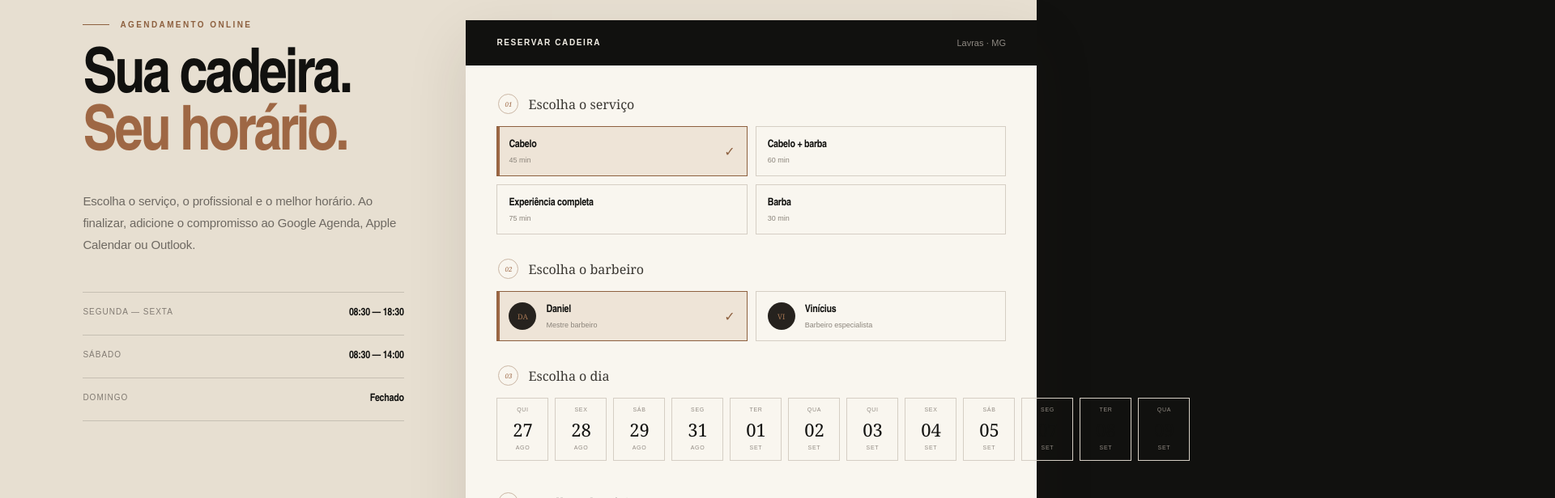
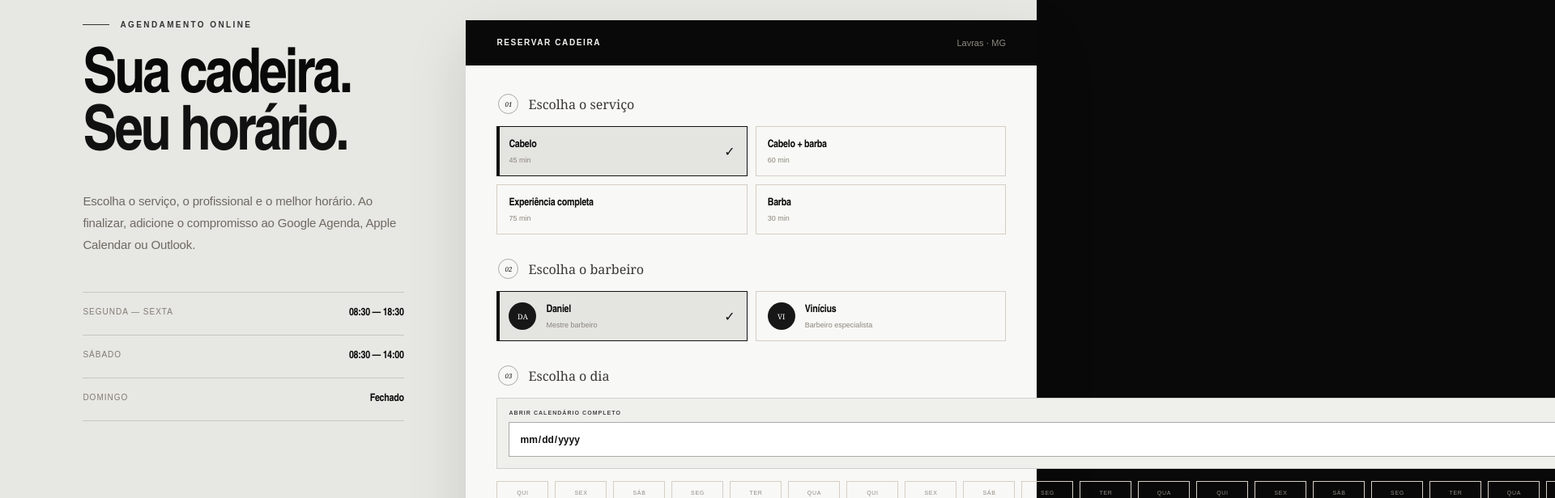
Before and after one commit to duduwwl/daniels-barber-lavras, a Next.js app: page /agendar in a window 1280 px wide. Shown: the part 1900-2516 px from the top of the page at 81% size, 1920 px wide, since content can reach past the window. Built offline with nearby package versions, Linux system fonts and the light colour scheme.

Commit message:
Refina identidade monocromatica e calendario

```diff
--- a/app/components/BookingExperience.tsx
+++ b/app/components/BookingExperience.tsx
@@ -39,6 +39,7 @@ export default function BookingExperience() {
   const [phone, setPhone] = useState('');
   const [confirmed, setConfirmed] = useState(false);
   const [formError, setFormError] = useState('');
+  const [dateError, setDateError] = useState('');
 
   const selectedService = services.find((service) => service.id === serviceId)!;
   const selectedBarber = barbers.find((barber) => barber.id === barberId)!;
@@ -57,7 +58,7 @@ export default function BookingExperience() {
     const result: Date[] = [];
     const cursor = new Date();
     cursor.setHours(12, 0, 0, 0);
-    while (result.length < 12) {
+    while (result.length < 60) {
       if (cursor.getDay() !== 0) result.push(new Date(cursor));
       cursor.setDate(cursor.getDate() + 1);
     }
@@ -93,6 +94,16 @@ export default function BookingExperience() {
   function chooseBarber(id: string) {
     setBarberId(id);
     document.querySelector('#reservar')?.scrollIntoView({ behavior: 'smooth' });
+  }
+
+  function chooseDate(value: string) {
+    if (!value) return;
+    if (parseLocalDate(value).getDay() === 0) {
+      setDateError('A barbearia não abre aos domingos. Escolha outra data.');
+      return;
+    }
+    setDateError('');
+    setDate(value);
   }
 
   function confirmBooking(event: FormEvent) {
@@ -196,10 +207,17 @@ export default function BookingExperience() {
               </fieldset>
               <fieldset>
                 <legend><b>03</b> Escolha o dia</legend>
+                <div className="date-picker-row">
+                  <label>
+                    <span>ABRIR CALENDÁRIO COMPLETO</span>
+                    <input type="date" min={toIsoDate(new Date())} value={date} onChange={(event) => chooseDate(event.target.value)} aria-label="Escolher qualquer data futura" />
+                  </label>
+                  <p>{dateError || 'Disponível de segunda a sábado. Use o calendário ou role as sugestões abaixo.'}</p>
+                </div>
                 <div className="date-strip">
                   {nextDates.map((item) => {
                     const iso = toIsoDate(item);
-                    return <button type="button" key={iso} className={date === iso ? 'active' : ''} onClick={() => setDate(iso)}><small>{weekDays[item.getDay()]}</small><strong>{String(item.getDate()).padStart(2, '0')}</strong><span>{monthNames[item.getMonth()]}</span></button>;
+                    return <button type="button" key={iso} className={date === iso ? 'active' : ''} onClick={() => chooseDate(iso)}><small>{weekDays[item.getDay()]}</small><strong>{String(item.getDate()).padStart(2, '0')}</strong><span>{monthNames[item.getMonth()]}</span></button>;
                   })}
                 </div>
               </fieldset>
--- a/app/globals.css
+++ b/app/globals.css
@@ -1,11 +1,11 @@
 :root {
-  --ink:#11110f;
-  --ink-soft:#181714;
-  --paper:#f3efe6;
-  --paper-deep:#e7dfd1;
-  --copper:#b98256;
-  --copper-light:#d5a276;
-  --muted:#969087;
+  --ink:#090909;
+  --ink-soft:#171717;
+  --paper:#f4f4f1;
+  --paper-deep:#e7e7e3;
+  --copper:#ffffff;
+  --copper-light:#dedede;
+  --muted:#909090;
   --line-dark:rgba(17,17,15,.15);
   --line-light:rgba(243,239,230,.16);
 }
@@ -538,3 +538,128 @@ h1 em, h2 em, h3 em {
   .booking-page-hero { min-height:680px; padding-left:22px; padding-right:22px; }
   .booking-page-team { padding-top:80px; }
 }
+
+/* Monochrome identity */
+body { background:#090909; }
+.navbar,
+.navbar.is-scrolled { background:rgba(8,8,8,.97); }
+.navbar .brand-mark { color:#fff; border-color:#fff; }
+.navbar .brand:hover .brand-mark { color:#090909; background:#fff; }
+.navbar .main-nav a:hover small,
+.navbar .nav-cta small,
+.eyebrow,
+.button-link span,
+.scroll-cue i,
+.manifesto-points b,
+.barber-info small,
+.choose-label i,
+.booking-summary small,
+.booking-hero-aside a span,
+.booking-route span { color:#fff; }
+.eyebrow span,
+.scroll-cue i { background:#fff; }
+.eyebrow.dark { color:#333; }
+.eyebrow.dark span { background:#333; }
+.hero {
+  background:radial-gradient(circle at 75% 38%,#3a3a3a 0,transparent 28%),linear-gradient(120deg,#171717 0%,#080808 61%,#202020 100%);
+}
+.hero h1 em,
+.manifesto h2 em,
+.team-section h2 em,
+.booking-page-hero h1 em { color:#fff; }
+.section-heading h2 em,
+.booking-intro h2 em,
+.contact-copy h2 em { color:#111; }
+.arch { background:linear-gradient(120deg,rgba(70,70,70,.3),rgba(8,8,8,.85)); }
+.arch:before { border-color:rgba(255,255,255,.18); }
+.arch-light { background:radial-gradient(ellipse,rgba(255,255,255,.18),transparent 67%); }
+.headrest { background:linear-gradient(110deg,#111,#555 45%,#181818 75%); border-color:#777; }
+.seat { background:linear-gradient(105deg,#181818,#5c5c5c 48%,#181818); border-color:#777; }
+.base { background:linear-gradient(90deg,#444,#d0d0d0,#444); }
+.marquee { color:#090909; background:#fff; }
+.service-row:hover { background:#e7e7e3; }
+.service-row:hover .service-main strong { color:#090909; }
+.service-row:hover .service-arrow { color:#fff; background:#090909; }
+.manifesto { background:#111; }
+.manifesto-art { background:radial-gradient(circle,#454545 0,#222 38%,#090909 80%); }
+.manifesto-art:before,
+.manifesto-art:after { border-color:rgba(255,255,255,.15); }
+.manifesto-art p strong { color:#fff; }
+.blade span:first-child { background:linear-gradient(90deg,#444,#e3e3e3 48%,#666); box-shadow:0 0 35px rgba(255,255,255,.12); }
+.blade span:nth-child(2) { background:#fff; border-color:#222; }
+.blade span:last-child { background:linear-gradient(90deg,#111,#555 50%,#111); border-color:#888; }
+.team-section { background:#090909; }
+.barber-card { background:linear-gradient(145deg,#262626,#090909 65%); }
+.barber-card:hover,
+.barber-card.selected { border-color:rgba(255,255,255,.65); }
+.barber-card.selected:before { color:#090909; background:#fff; }
+.barber-portrait { border-color:rgba(255,255,255,.24); background:radial-gradient(circle at 50% 35%,#5b5b5b 0,#2c2c2c 30%,#101010 72%); }
+.mini-avatar { color:#fff; background:#171717; }
+.booking-section { background:#e7e7e3; }
+.booking-card { background:#f8f8f6; box-shadow:0 28px 70px rgba(0,0,0,.13); }
+.choice-grid label:hover { border-color:#555; }
+.choice-grid label.checked { border-color:#111; background:#e4e4e1; box-shadow:inset 3px 0 #111; }
+.choice-grid label > i,
+.choice-grid label.checked > i { color:#111; }
+legend b { color:#111; border-color:#aaa; }
+.date-strip button:hover,
+.date-strip button.active,
+.time-grid button:hover,
+.time-grid button.active { color:#fff; border-color:#111; background:#111; }
+.booking-summary button { color:#090909; background:#fff; }
+.booking-summary button:hover { color:#090909; background:#d8d8d8; }
+.form-error { color:#444; }
+.success-icon { color:#fff; background:#111; }
+.calendar-actions a:hover,
+.calendar-actions button:hover { color:#fff; border-color:#111; background:#111; }
+.contact-place { background:radial-gradient(circle at 50% 45%,#d5d5d5,transparent 35%),linear-gradient(135deg,#999,#333); }
+.dark-button:hover { background:#303030; }
+footer { background:#080808; }
+.booking-page-hero { background:radial-gradient(circle at 78% 38%,#3d3d3d 0,transparent 23%),linear-gradient(120deg,#090909 0,#1b1b1b 62%,#080808 100%); }
+.nav-location i { background:#fff; box-shadow:0 0 0 4px rgba(255,255,255,.1); }
+.navbar .nav-cta { border-color:#fff; background:rgba(255,255,255,.04); }
+.navbar .nav-cta b { color:#090909; background:#fff; }
+.navbar .nav-cta:hover { background:rgba(255,255,255,.1); }
+
+/* Full calendar control */
+.date-picker-row {
+  display:grid;
+  grid-template-columns:minmax(230px,.72fr) 1fr;
+  align-items:end;
+  gap:16px;
+  margin-bottom:15px;
+  padding:14px;
+  border:1px solid #cfcfca;
+  background:#efefec;
+}
+.date-picker-row label { display:flex; flex-direction:column; gap:8px; }
+.date-picker-row label > span { color:#444; font-size:7px; font-weight:700; letter-spacing:.15em; }
+.date-picker-row input {
+  width:100%;
+  min-height:43px;
+  padding:8px 12px;
+  color:#111;
+  border:1px solid #aaa;
+  outline:0;
+  background:#fff;
+  font-size:12px;
+  font-weight:700;
+  color-scheme:light;
+}
+.date-picker-row input:focus { border-color:#111; box-shadow:0 0 0 3px rgba(0,0,0,.08); }
+.date-picker-row p { margin:0 0 5px; color:#686868; font-size:10px; line-height:1.5; }
+.date-strip {
+  max-width:100%;
+  padding-bottom:18px;
+  overflow-x:scroll;
+  scrollbar-width:auto;
+  scrollbar-color:#111 #d8d8d3;
+  scrollbar-gutter:stable;
+}
+.date-strip::-webkit-scrollbar { height:11px; }
+.date-strip::-webkit-scrollbar-track { background:#d8d8d3; }
+.date-strip::-webkit-scrollbar-thumb { border:2px solid #d8d8d3; background:#111; }
+
+@media (max-width:560px) {
+  .date-picker-row { grid-template-columns:1fr; align-items:start; }
+}
```
Also changed, not shown: public/og.png.
